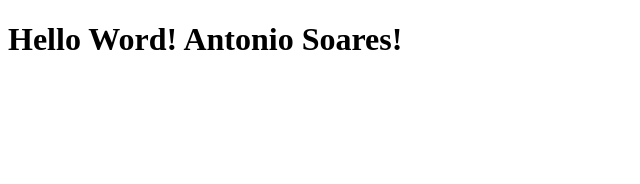
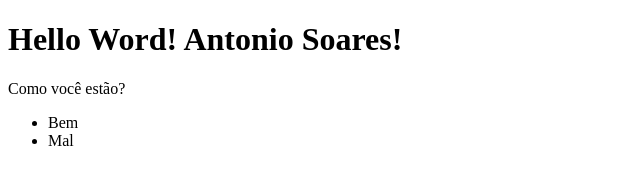
Before and after one commit to soaresaj/GIT_Ocean, a plain HTML site: page index.html in a window 1280 px wide. Shown: the whole page, without its empty margins (0-640 px from the left). Drawn offline with Linux system fonts and the light colour scheme.

Commit message:
Incluíndo pergunta de como todos estão.

```diff
--- a/index.html
+++ b/index.html
@@ -6,5 +6,10 @@
 </head>
 <body>
     <h1>Hello Word! Antonio Soares!</h1>
+    <p>Como você estão?</p>
+    <ul>
+        <li>Bem</li>
+        <li>Mal</li>
+    </ul>
 </body>
 </html>
```
